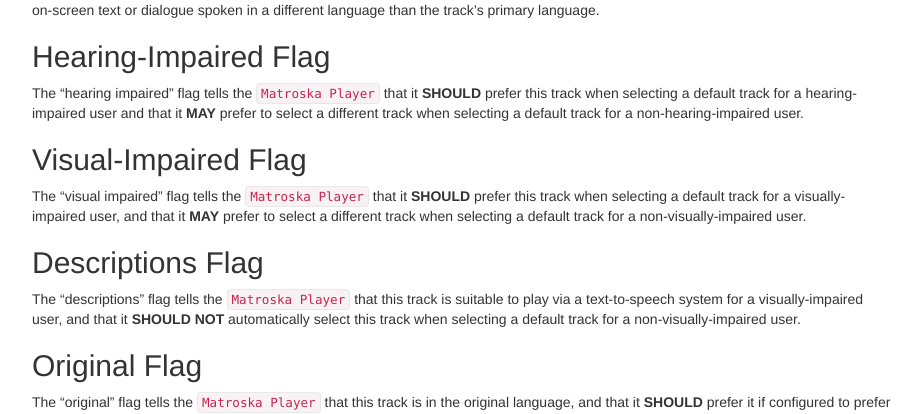
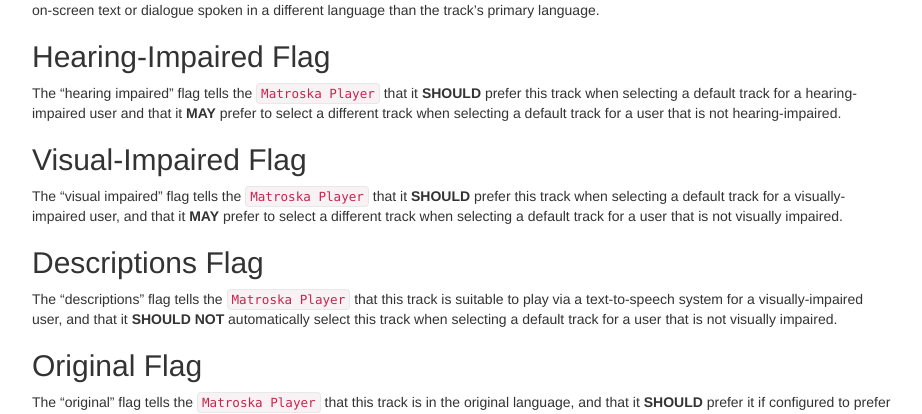
Before and after one commit to ietf-wg-cellar/matroska-specification, a Jekyll site: the page built from notes.md, in a window 1280 px wide and 900 px high, scrolled down 15582 px. Shown: the part 155-569 px from the top of the window, without its empty margins (273-1195 px from the left). Built offline with Jekyll 4.4.1, drawn with Linux system fonts in a browser that asks for light colours; our own code applies the rules of GitHub Pages for plain Markdown files.

Commit message:
reword the non-***-impaired text

```diff
--- a/notes.md
+++ b/notes.md
@@ -998,19 +998,19 @@
 
 The "hearing impaired" flag tells the `Matroska Player` that it **SHOULD** prefer this track
 when selecting a default track for a hearing-impaired user and that it **MAY** prefer to select
-a different track when selecting a default track for a non-hearing-impaired user.
+a different track when selecting a default track for a user that is not hearing-impaired.
 
 ## Visual-Impaired Flag
 
 The "visual impaired" flag tells the `Matroska Player` that it **SHOULD** prefer this track
 when selecting a default track for a visually-impaired user, and that it **MAY** prefer to select
-a different track when selecting a default track for a non-visually-impaired user.
+a different track when selecting a default track for a user that is not visually impaired.
 
 ## Descriptions Flag
 
 The "descriptions" flag tells the `Matroska Player` that this track is suitable to play via
 a text-to-speech system for a visually-impaired user, and that it **SHOULD NOT** automatically
-select this track when selecting a default track for a non-visually-impaired user.
+select this track when selecting a default track for a user that is not visually impaired.
 
 ## Original Flag
 
```
